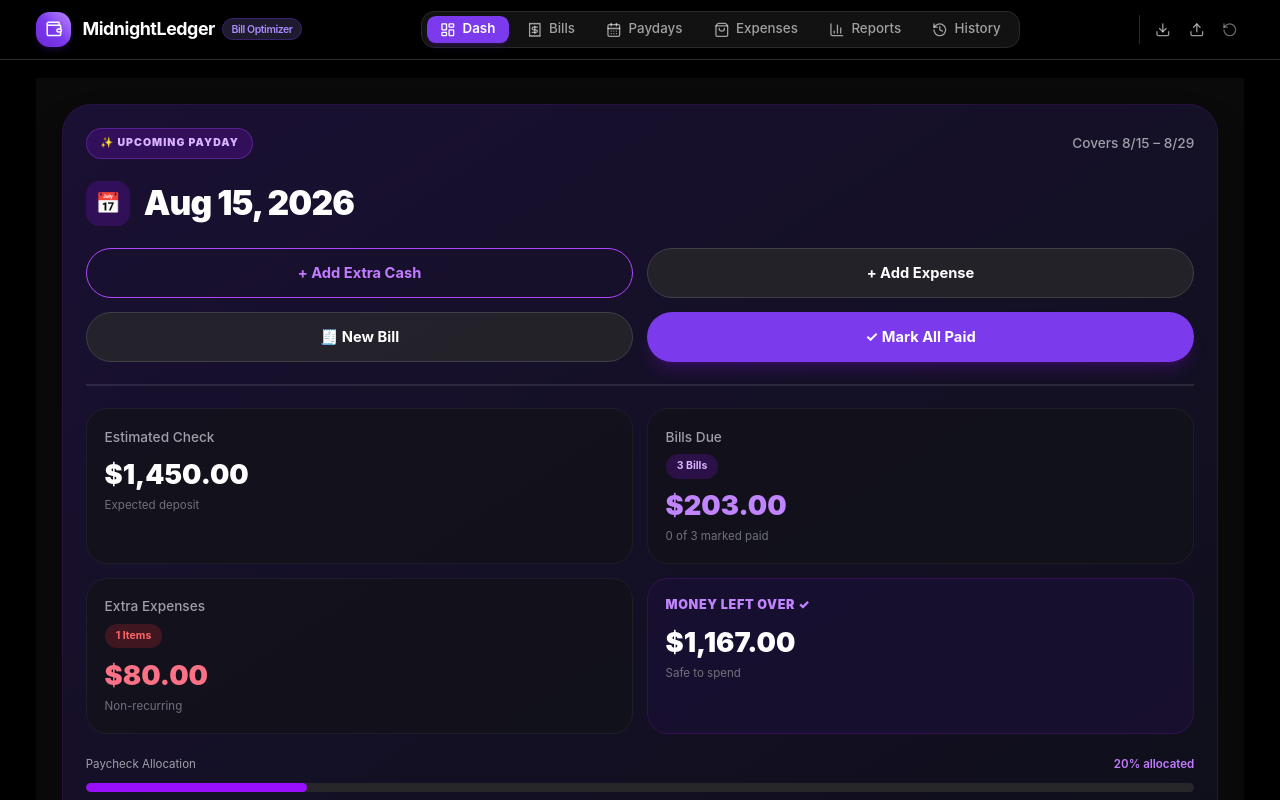
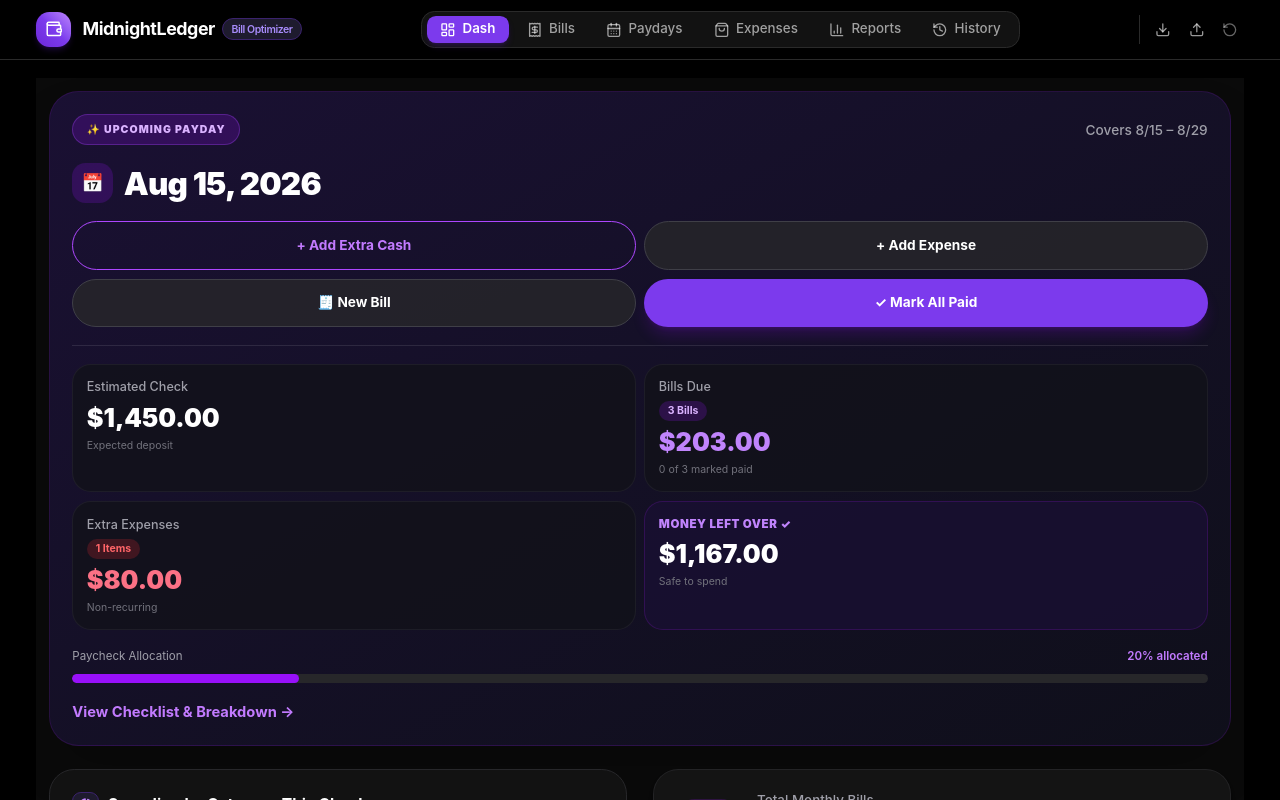
Before and after one commit to MidnightMarie9/MidnightLedger, a React (Vite) app: page / in a window 1280 px wide. Shown: the top 800 px of the page. Built offline with nearby package versions, Linux system fonts and the light colour scheme.

Commit message:
Bug fixes

```diff
--- a/src/components/NextPaydayHero.tsx
+++ b/src/components/NextPaydayHero.tsx
@@ -151,10 +151,10 @@ export const NextPaydayHero: React.FC<NextPaydayHeroProps> = ({
       </div>
 
       {/* Main Stats Grid */}
-      <div className="grid grid-cols-2 lg:grid-cols-4 gap-2.5 mb-6 w-full max-w-full [&>*]:min-w-0">
+      <div className="grid grid-cols-2 lg:grid-cols-4 gap-2 mb-6 w-full max-w-full [&>*]:min-w-0">
 
         {/* Estimated Check / Total Available Card */}
-        <div className="w-full min-w-0 p-3.5 rounded-[18px] bg-[#1E1E1E] border border-[#2A2A2A] flex flex-col justify-between overflow-hidden box-border">
+        <div className="w-full min-w-0 p-3 rounded-[18px] bg-[#1E1E1E] border border-[#2A2A2A] flex flex-col justify-between overflow-hidden box-border">
           <div className="flex items-center justify-between text-xs text-white/60 mb-1 min-w-0">
             <span className="truncate">{totalExtraIncome > 0 ? 'Total Available' : 'Estimated Check'}</span>
             {!isEditingEstCheck && (
@@ -190,7 +190,7 @@ export const NextPaydayHero: React.FC<NextPaydayHeroProps> = ({
             </div>
           ) : (
             <div className="min-w-0">
-              <div className="text-[clamp(18px,5.5vw,24px)] font-black text-white tracking-tight truncate">
+              <div className="text-[20px] sm:text-[24px] font-black text-white tracking-tight truncate">
                 {totalAvailable !== null ? formatCurrency(totalAvailable) : '$0.00'}
               </div>
               {totalExtraIncome > 0 ? (
@@ -207,7 +207,7 @@ export const NextPaydayHero: React.FC<NextPaydayHeroProps> = ({
         </div>
 
         {/* Total Bills Card */}
-        <div className="w-full min-w-0 p-3.5 rounded-[18px] bg-[#1E1E1E] border border-[#2A2A2A] flex flex-col justify-between overflow-hidden box-border">
+        <div className="w-full min-w-0 p-3 rounded-[18px] bg-[#1E1E1E] border border-[#2A2A2A] flex flex-col justify-between overflow-hidden box-border">
           <div className="flex items-center justify-between text-xs text-white/60 mb-1 min-w-0">
             <span className="truncate">Bills Due</span>
             <span className="text-[10px] font-semibold px-2 py-0.5 rounded-full bg-[#2A2A2A] text-[#A78BFA] shrink-0">
@@ -215,7 +215,7 @@ export const NextPaydayHero: React.FC<NextPaydayHeroProps> = ({
             </span>
           </div>
           <div className="min-w-0">
-            <div className="text-[clamp(18px,5.5vw,24px)] font-black text-[#C084FC] tracking-tight truncate">
+            <div className="text-[20px] sm:text-[24px] font-black text-[#C084FC] tracking-tight truncate">
               {formatCurrency(totalBills)}
             </div>
             <p className="text-[10px] text-zinc-500 mt-0.5 truncate">
@@ -225,7 +225,7 @@ export const NextPaydayHero: React.FC<NextPaydayHeroProps> = ({
         </div>
 
         {/* Extra Expenses Card */}
-        <div className="w-full min-w-0 p-3.5 rounded-[18px] bg-[#1E1E1E] border border-[#2A2A2A] flex flex-col justify-between overflow-hidden box-border">
+        <div className="w-full min-w-0 p-3 rounded-[18px] bg-[#1E1E1E] border border-[#2A2A2A] flex flex-col justify-between overflow-hidden box-border">
           <div className="flex items-center justify-between text-xs text-white/60 mb-1 min-w-0">
             <span className="truncate">Extra Expenses</span>
             <span className="text-[10px] font-semibold px-2 py-0.5 rounded-full bg-[#2A2A2A] text-fuchsia-300 shrink-0">
@@ -233,7 +233,7 @@ export const NextPaydayHero: React.FC<NextPaydayHeroProps> = ({
             </span>
           </div>
           <div className="min-w-0">
-            <div className="text-[clamp(18px,5.5vw,24px)] font-black text-[#F43F5E] tracking-tight truncate">
+            <div className="text-[20px] sm:text-[24px] font-black text-[#F43F5E] tracking-tight truncate">
               {formatCurrency(totalExtraExpenses)}
             </div>
             <p className="text-[10px] text-zinc-500 mt-0.5 truncate">
@@ -247,7 +247,7 @@ export const NextPaydayHero: React.FC<NextPaydayHeroProps> = ({
           const hasValidAvailable = (estimatedCheck !== null && estimatedCheck > 0) || totalExtraIncome > 0;
 
           return (
-            <div className={`w-full min-w-0 p-3.5 rounded-[18px] border backdrop-blur-sm flex flex-col justify-between transition-all overflow-hidden box-border ${
+            <div className={`w-full min-w-0 p-3 rounded-[18px] border backdrop-blur-sm flex flex-col justify-between transition-all overflow-hidden box-border ${
               hasValidAvailable && status === 'positive'
                 ? 'bg-[#121212] border-violet-500/50 shadow-lg shadow-violet-900/20'
                 : hasValidAvailable && status === 'negative'
@@ -265,7 +265,7 @@ export const NextPaydayHero: React.FC<NextPaydayHeroProps> = ({
               <div className="min-w-0">
                 {hasValidAvailable && leftOver !== null ? (
                   <>
-                    <div className={`text-[clamp(18px,5.5vw,24px)] font-black tracking-tight truncate ${
+                    <div className={`text-[20px] sm:text-[24px] font-black tracking-tight truncate ${
                       status === 'positive'
                         ? 'text-[#A78BFA]'
                         : status === 'negative'
--- a/src/views/DashboardView.tsx
+++ b/src/views/DashboardView.tsx
@@ -373,54 +373,54 @@ export const DashboardView: React.FC<DashboardViewProps> = ({
   }).sort((a, b) => b.amount - a.amount);
 
   return (
-    <div className="w-full max-w-full overflow-x-hidden min-h-screen bg-[#0A0A0A] text-white p-3 sm:p-6 pb-32 space-y-6">
+    <div className="w-full max-w-[100vw] overflow-x-hidden min-h-screen bg-[#0A0A0A] text-white p-3 box-border pb-32 space-y-5">
 
       {/* 1. UPCOMING PAYDAY HEADER CARD */}
-      <div className="w-full max-w-full rounded-[28px] bg-gradient-to-br from-[#1a1033] to-[#0f0f1a] border border-purple-900/30 p-4 sm:p-5 space-y-5 overflow-hidden shadow-2xl">
+      <div className="w-full max-w-full rounded-[28px] bg-gradient-to-br from-[#1a1033] to-[#0f0f1a] border border-purple-900/30 p-3.5 sm:p-5 space-y-4 overflow-hidden shadow-2xl box-border">
 
         {/* Top Row */}
-        <div className="flex flex-col sm:flex-row sm:items-center justify-between gap-2 w-full">
+        <div className="flex flex-col sm:flex-row sm:items-center justify-between gap-2 w-full max-w-full overflow-hidden">
           <div className="inline-flex items-center gap-1.5 bg-purple-600/20 border border-purple-500/30 px-3 py-1.5 rounded-full w-fit shrink-0">
             <span className="text-purple-300 text-[10px] font-black tracking-widest uppercase">✨ UPCOMING PAYDAY</span>
           </div>
-          <span className="text-zinc-400 text-[12px] sm:text-[13px] whitespace-nowrap sm:ml-auto pl-1 font-medium">
+          <span className="text-zinc-400 text-[12px] sm:text-[13px] truncate sm:ml-auto pl-1 font-medium">
             Covers {formatDate(payday.date, 'short')} – {formatDate(nextPaydayDate, 'short')}
           </span>
         </div>
 
         {/* Title Date */}
-        <div className="flex items-center gap-3">
-          <div className="w-10 h-10 rounded-xl bg-purple-600/20 flex items-center justify-center text-lg shrink-0">
+        <div className="flex items-center gap-2.5 min-w-0 w-full overflow-hidden">
+          <div className="w-9 h-9 rounded-xl bg-purple-600/20 flex items-center justify-center text-base shrink-0">
             📅
           </div>
-          <h1 className="text-[28px] sm:text-[32px] font-black tracking-tight text-white leading-tight">
+          <h1 className="text-[clamp(22px,6.5vw,30px)] font-black tracking-tight text-white leading-tight truncate">
             {formatDate(payday.date, 'medium')}
           </h1>
         </div>
 
-        {/* Action Grid - NO TRUNCATION */}
-        <div className="grid grid-cols-2 gap-3 w-full">
+        {/* Action Grid - 2x2 with shrink & gap-2 */}
+        <div className="grid grid-cols-2 gap-2 w-full max-w-full">
           <button
             onClick={() => onOpenIncomeModal(payday.date)}
-            className="w-full h-[48px] rounded-full bg-transparent border border-purple-500 text-purple-400 font-bold text-[13px] sm:text-[14px] flex items-center justify-center gap-1.5 whitespace-nowrap cursor-pointer hover:bg-purple-500/10 transition-colors"
+            className="w-full min-w-0 h-[46px] rounded-full bg-transparent border border-purple-500 text-purple-400 font-bold text-[12px] sm:text-[13px] flex items-center justify-center gap-1 px-2 whitespace-nowrap overflow-hidden truncate cursor-pointer hover:bg-purple-500/10 transition-colors"
           >
             + Add Extra Cash
           </button>
           <button
             onClick={() => onOpenExpenseModal(payday.date)}
-            className="w-full h-[48px] rounded-full bg-zinc-800/80 border border-zinc-700 text-white font-bold text-[13px] sm:text-[14px] flex items-center justify-center gap-1.5 whitespace-nowrap cursor-pointer hover:bg-zinc-700/80 transition-colors"
+            className="w-full min-w-0 h-[46px] rounded-full bg-zinc-800/80 border border-zinc-700 text-white font-bold text-[12px] sm:text-[13px] flex items-center justify-center gap-1 px-2 whitespace-nowrap overflow-hidden truncate cursor-pointer hover:bg-zinc-700/80 transition-colors"
           >
             + Add Expense
           </button>
           <button
             onClick={() => onOpenBillModal()}
-            className="w-full h-[48px] rounded-full bg-zinc-800/80 border border-zinc-700 text-white font-bold text-[13px] sm:text-[14px] flex items-center justify-center gap-1.5 whitespace-nowrap cursor-pointer hover:bg-zinc-700/80 transition-colors"
+            className="w-full min-w-0 h-[46px] rounded-full bg-zinc-800/80 border border-zinc-700 text-white font-bold text-[12px] sm:text-[13px] flex items-center justify-center gap-1 px-2 whitespace-nowrap overflow-hidden truncate cursor-pointer hover:bg-zinc-700/80 transition-colors"
           >
             🧾 New Bill
           </button>
           <button
             onClick={handleMarkAllPaid}
-            className="w-full h-[48px] rounded-full bg-[#7C3AED] text-white font-bold text-[13px] sm:text-[14px] flex items-center justify-center gap-1.5 whitespace-nowrap shadow-lg shadow-purple-600/20 cursor-pointer hover:bg-[#6D28D9] transition-colors"
+            className="w-full min-w-0 h-[46px] rounded-full bg-[#7C3AED] text-white font-bold text-[12px] sm:text-[13px] flex items-center justify-center gap-1 px-2 whitespace-nowrap overflow-hidden truncate shadow-lg shadow-purple-600/20 cursor-pointer hover:bg-[#6D28D9] transition-colors"
           >
             ✓ Mark All Paid
           </button>
@@ -429,17 +429,17 @@ export const DashboardView: React.FC<DashboardViewProps> = ({
         {/* Divider */}
         <div className="h-px bg-white/10 w-full" />
 
-        {/* Stats Grid - 4 Cards */}
-        <div className="grid grid-cols-2 gap-3 w-full min-w-0">
+        {/* Stats Grid - 4 Cards using gap-2 & min-w-0 w-full overflow-hidden */}
+        <div className="grid grid-cols-2 gap-2 w-full max-w-full [&>*]:min-w-0">
           {/* Estimated Check */}
           <div
             onClick={() => {
               setTempEstCheck(estimatedCheck !== null ? String(estimatedCheck) : '');
               setIsEditingEstCheck(true);
             }}
-            className="rounded-[20px] bg-[#12121a]/80 border border-white/5 p-4 space-y-2 w-full min-w-0 overflow-hidden cursor-pointer hover:border-purple-500/40 transition-all"
+            className="rounded-[18px] bg-[#12121a]/80 border border-white/5 p-3 space-y-1.5 w-full min-w-0 overflow-hidden cursor-pointer hover:border-purple-500/40 transition-all box-border"
           >
-            <p className="text-zinc-400 text-[13px] font-medium whitespace-nowrap">Estimated Check</p>
+            <p className="text-zinc-400 text-[11px] sm:text-[12px] font-medium truncate">Estimated Check</p>
             {isEditingEstCheck ? (
               <div className="flex items-center gap-1 mt-1" onClick={e => e.stopPropagation()}>
                 <input
@@ -447,60 +447,60 @@ export const DashboardView: React.FC<DashboardViewProps> = ({
                   value={tempEstCheck}
                   onChange={e => setTempEstCheck(e.target.value)}
                   placeholder="0.00"
-                  className="w-20 pl-2 pr-1 py-0.5 rounded bg-[#121212] border border-[#7C3AED] text-white text-xs focus:outline-none"
+                  className="w-16 pl-1.5 pr-1 py-0.5 rounded bg-[#121212] border border-[#7C3AED] text-white text-xs focus:outline-none"
                   autoFocus
                 />
-                <button onClick={handleSaveEstCheck} className="px-2 py-0.5 rounded bg-[#7C3AED] text-white text-xs font-bold">
+                <button onClick={handleSaveEstCheck} className="px-2 py-0.5 rounded bg-[#7C3AED] text-white text-xs font-bold shrink-0">
                   Save
                 </button>
               </div>
             ) : (
-              <p className="text-white text-[24px] sm:text-[26px] font-black leading-none pt-1">
+              <p className="text-white text-[20px] sm:text-[24px] font-black leading-none pt-0.5 truncate">
                 {estimatedCheck !== null ? formatCurrency(estimatedCheck) : 'TBD'}
               </p>
             )}
-            <p className="text-zinc-500 text-[11px]">Expected deposit</p>
+            <p className="text-zinc-500 text-[10px] truncate">Expected deposit</p>
           </div>
 
           {/* Bills Due */}
-          <div className="rounded-[20px] bg-[#12121a]/80 border border-white/5 p-4 space-y-2 w-full min-w-0 overflow-hidden">
-            <div className="flex flex-col items-start gap-1.5 w-full min-w-0">
-              <p className="text-zinc-400 text-[13px] font-medium whitespace-nowrap">Bills Due</p>
-              <span className="bg-purple-600/20 text-purple-300 text-[10px] font-bold px-2.5 py-1 rounded-full whitespace-nowrap">
+          <div className="rounded-[18px] bg-[#12121a]/80 border border-white/5 p-3 space-y-1.5 w-full min-w-0 overflow-hidden box-border">
+            <div className="flex flex-col items-start gap-1 w-full min-w-0">
+              <p className="text-zinc-400 text-[11px] sm:text-[12px] font-medium truncate">Bills Due</p>
+              <span className="bg-purple-600/20 text-purple-300 text-[9px] sm:text-[10px] font-bold px-2 py-0.5 rounded-full truncate">
                 {assignedBills.length} Bills
               </span>
             </div>
-            <p className="text-[#C084FC] text-[24px] sm:text-[26px] font-black leading-none pt-1">
+            <p className="text-[#C084FC] text-[20px] sm:text-[24px] font-black leading-none pt-0.5 truncate">
               {formatCurrency(displayTotalBills)}
             </p>
-            <p className="text-zinc-500 text-[11px]">
+            <p className="text-zinc-500 text-[10px] truncate">
               {paidBillsCount} of {assignedBills.length} marked paid
             </p>
           </div>
 
           {/* Extra Expenses */}
-          <div className="rounded-[20px] bg-[#12121a]/80 border border-white/5 p-4 space-y-2 w-full min-w-0 overflow-hidden">
-            <div className="flex flex-col items-start gap-1.5 w-full min-w-0">
-              <p className="text-zinc-400 text-[13px] font-medium whitespace-nowrap">Extra Expenses</p>
-              <span className="bg-red-500/20 text-red-400 text-[10px] font-bold px-2.5 py-1 rounded-full whitespace-nowrap">
+          <div className="rounded-[18px] bg-[#12121a]/80 border border-white/5 p-3 space-y-1.5 w-full min-w-0 overflow-hidden box-border">
+            <div className="flex flex-col items-start gap-1 w-full min-w-0">
+              <p className="text-zinc-400 text-[11px] sm:text-[12px] font-medium truncate">Extra Expenses</p>
+              <span className="bg-red-500/20 text-red-400 text-[9px] sm:text-[10px] font-bold px-2 py-0.5 rounded-full truncate">
                 {extraExpenses.length} Items
               </span>
             </div>
-            <p className="text-[#FB7185] text-[24px] sm:text-[26px] font-black leading-none pt-1">
+            <p className="text-[#FB7185] text-[20px] sm:text-[24px] font-black leading-none pt-0.5 truncate">
               {formatCurrency(totalExtraExpenses)}
             </p>
-            <p className="text-zinc-500 text-[11px]">Non-recurring</p>
+            <p className="text-zinc-500 text-[10px] truncate">Non-recurring</p>
           </div>
 
           {/* MONEY LEFT OVER */}
-          <div className="rounded-[20px] bg-[#1a1033]/80 border border-purple-900/40 p-4 space-y-2 w-full min-w-0 overflow-hidden">
-            <p className="text-[#C084FC] text-[11px] sm:text-[12px] font-black tracking-wider flex items-center gap-1 uppercase">
+          <div className="rounded-[18px] bg-[#1a1033]/80 border border-purple-900/40 p-3 space-y-1.5 w-full min-w-0 overflow-hidden box-border">
+            <p className="text-[#C084FC] text-[10px] sm:text-[11px] font-black tracking-wider uppercase truncate">
               MONEY LEFT OVER ✓
             </p>
-            <p className="text-white text-[24px] sm:text-[26px] font-black leading-none pt-1">
+            <p className="text-white text-[20px] sm:text-[24px] font-black leading-none pt-0.5 truncate">
               {leftOver !== null ? formatCurrency(leftOver) : 'TBD'}
             </p>
-            <p className="text-zinc-500 text-[11px]">Safe to spend</p>
+            <p className="text-zinc-500 text-[10px] truncate">Safe to spend</p>
           </div>
         </div>
 
```
